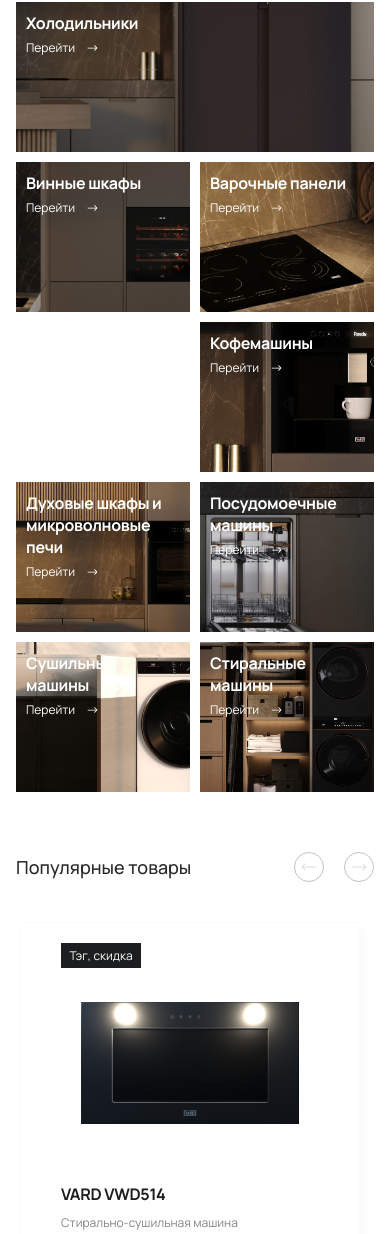
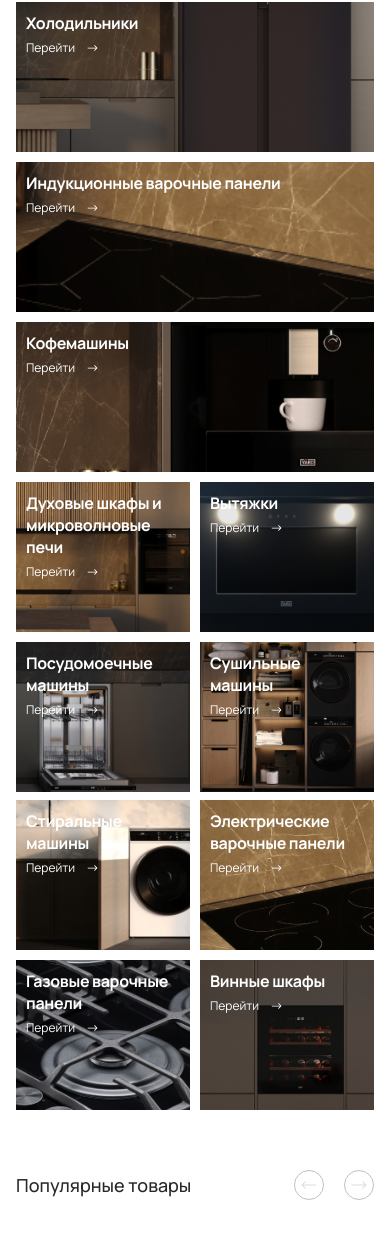
Before and after one commit to vilvionka/vard, a plain HTML site: page index.html in a window 390 px wide. Shown: the part 1075-2309 px from the top of the page. Drawn offline with nearby package versions, Linux system fonts and the light colour scheme.

Commit message:
new catalog

```diff
--- a/css/main-add.css
+++ b/css/main-add.css
@@ -6,6 +6,9 @@
   max-width: 350px;
   width: 100%;
   justify-content: space-between;
+}
+.all_equipment .container .all_equipment_box:nth-child(2), .all_equipment .container .all_equipment_box:nth-child(3) {
+  margin-top: 16px;
 }
 
 .header_top_call_link {
@@ -569,6 +572,11 @@ section.gray {
   margin: 0px;
 }
 
+.all_equipment_box_second_box {
+  width: calc(33.3% - 8px);
+}
+
+
 .all_equipment_box_second_itemBig p,
 .all_equipment_box_second_box_top_item p {
   font-style: normal;
@@ -1265,7 +1273,7 @@ section.gray {
   padding: 20px;
 }
 
-.all_equipment .all_equipment_box:nth-child(2) {
+.all_equipment .all_equipment_box:nth-child(2), .all_equipment .all_equipment_box:nth-child(3) {
   height: 200px;
 }
 
@@ -1298,15 +1306,15 @@ section.gray {
 }
 
 .all_equipment_box_second_box .all_equipment_box_second_box_top:nth-child(1) .all_equipment_box_second_box_top_item:nth-child(1) a {
-  background-image: url(/img/img/all_equipment/vinnsh.jpg);
+  background-image: url(/img/img/all_equipment/varoch.png);
 }
 
 .all_equipment_box_second_box .all_equipment_box_second_box_top:nth-child(1) .all_equipment_box_second_box_top_item:nth-child(2) a {
-  background-image: url(/img/img/all_equipment/varoch.jpg);
+  background-image: url(/img/img/all_equipment/varoch.png);
 }
 
 .all_equipment_box_second_box .all_equipment_box_second_box_top:nth-child(2) .all_equipment_box_second_box_top_item:nth-child(1) a {
-  background-image: url(/img/img/all_equipment/vityjka.jpg);
+  background-image: url(/img/img/all_equipment/kofemashi.jpg);
   background-size: 180%;
 }
 
@@ -1320,15 +1328,27 @@ section.gray {
 }
 
 .all_equipment_box .all_equipment_box_third:nth-child(1) .all_equipment_box_third_top .all_equipment_box_third_top_item:nth-child(2) {
-  background-image: url(/img/img/all_equipment/posuda.jpg);
+  background-image: url(/img/img/all_equipment/vitjajki.png);
 }
 
 .all_equipment_box .all_equipment_box_third:nth-child(2) .all_equipment_box_third_top .all_equipment_box_third_top_item:nth-child(1) {
-  background-image: url(/img/img/all_equipment/stiralka.jpg);
+  background-image: url(/img/img/all_equipment/vashing-mashina.png);
 }
 
 .all_equipment_box .all_equipment_box_third:nth-child(2) .all_equipment_box_third_top .all_equipment_box_third_top_item:nth-child(2) {
   background-image: url(/img/img/all_equipment/sushi.jpg);
+}
+.all_equipment .all_equipment_box:nth-child(3) .all_equipment_box_third:nth-child(1) .all_equipment_box_third_top .all_equipment_box_third_top_item:nth-child(1) {
+  background-image: url(/img/img/all_equipment/stiralka.jpg);
+}
+.all_equipment .all_equipment_box:nth-child(3) .all_equipment_box_third:nth-child(1) .all_equipment_box_third_top .all_equipment_box_third_top_item:nth-child(2) {
+  background-image: url(/img/img/all_equipment/electrik_panel.png);
+}
+.all_equipment .all_equipment_box:nth-child(3) .all_equipment_box_third:nth-child(2) .all_equipment_box_third_top .all_equipment_box_third_top_item:nth-child(1) {
+  background-image: url(/img/img/all_equipment/gazo-panel.png);
+}
+.all_equipment .all_equipment_box:nth-child(3) .all_equipment_box_third:nth-child(2) .all_equipment_box_third_top .all_equipment_box_third_top_item:nth-child(2) {
+  background-image: url(/img/img/all_equipment/vinish.png);
 }
 
 
@@ -1352,7 +1372,7 @@ section.gray {
 }
 
 .all_equipment_box_second_itemBig {
-  width: calc(50% - 8px);
+  width: calc(33.3% - 8px);
   height: 100%;
   background-image: none;
 }
@@ -1375,11 +1395,11 @@ section.gray {
 
 .all_equipment_box_third_top .all_equipment_box_third_top_item {
   transition: .5s;
-  background-size: 190%;
+  background-size: 100%;
 }
 
 .all_equipment_box_third_top .all_equipment_box_third_top_item:hover {
-  background-size: 210%;
+  background-size: 130%;
 }
 
 @media (max-width: 1360px) {
@@ -1457,13 +1477,13 @@ section.gray {
     justify-content: space-between;
     column-gap: 16px;
     height: 200px;
-  }
+}
 
   .all_equipment_box_second_box_top_item {
-    width: calc(50% - 8px);
-  }
-
-  .all_equipment .all_equipment_box:nth-child(2) {
+    width: 100%;
+  }
+
+  .all_equipment .all_equipment_box:nth-child(2), .all_equipment .all_equipment_box:nth-child(3) {
     height: 426px;
     flex-wrap: wrap;
   }
@@ -1471,6 +1491,10 @@ section.gray {
   .all_equipment .container .all_equipment_box:nth-child(2) {
     margin-top: 0px;
   }
+  .all_equipment .container .all_equipment_box:nth-child(2), .all_equipment .container .all_equipment_box:nth-child(3) {
+    margin-top: 0px;
+  }
+
 
   .all_equipment_box_third {
     width: 100%;
@@ -1590,10 +1614,10 @@ section.gray {
   }
 
   .all_equipment_box_second_box_top_item {
-    width: calc(50% - 8px);
-  }
-
-  .all_equipment .all_equipment_box:nth-child(2) {
+    width: 100%;
+  }
+
+  .all_equipment .all_equipment_box:nth-child(2), .all_equipment .all_equipment_box:nth-child(3) {
     height: 426px;
     flex-wrap: wrap;
   }
@@ -1766,7 +1790,7 @@ section.gray {
     border: 20px solid #fbfbfb;
   }
 
-  .all_equipment .all_equipment_box:nth-child(2) {
+  .all_equipment .all_equipment_box:nth-child(2), .all_equipment .all_equipment_box:nth-child(3) {
     flex-direction: column;
     height: 416px;
   }
@@ -1808,6 +1832,12 @@ section.gray {
     flex-direction: column;
     justify-content: space-between;
   }
+  .all_equipment .container .all_equipment_box:nth-child(2) {
+    margin-top: 8px;
+}
+ .all_equipment .container .all_equipment_box:nth-child(3) {
+  margin-top: 16px;
+}
 }
 
 @media (max-width: 600px) {
@@ -1893,7 +1923,7 @@ section.gray {
     width: calc(50% - 5px);
   }
 
-  .all_equipment .all_equipment_box:nth-child(2) {
+  .all_equipment .all_equipment_box:nth-child(2), .all_equipment .all_equipment_box:nth-child(3) {
     flex-direction: column;
     height: 310px;
   }
@@ -1969,7 +1999,7 @@ section.gray {
   }
 
   .all_equipment_box_second_box_top_item {
-    width: calc(50% - 5px);
+    width: 100%
   }
 
   .all_equipment_box_second_itemBig p,
@@ -2012,6 +2042,17 @@ section.gray {
     align-items: center;
     height: 165px;
   }
+  .all_equipment .container .all_equipment_box:nth-child(3) {
+    margin-top: 8px;
+}
+.all_equipment_box_third_top .all_equipment_box_third_top_item {
+  transition: .5s;
+  background-size: 150%;
+}
+.all_equipment_box_third_top .all_equipment_box_third_top_item:hover {
+  transition: .5s;
+  background-size: 180%;
+}
 
 }
 
--- a/index.html
+++ b/index.html
@@ -582,16 +582,7 @@
           <div class="all_equipment_box_second_box_top">
             <div class="all_equipment_box_second_box_top_item">
               <a href="#">
-                <p>Винные шкафы</p>
-                <div class="all_equipment__link">
-                  <span>Перейти</span>
-                  <div></div>
-                </div>
-              </a>
-            </div>
-            <div class="all_equipment_box_second_box_top_item">
-              <a href="#">
-                <p>Варочные панели</p>
+                <p>Индукционные варочные панели</p>
                 <div class="all_equipment__link">
                   <span>Перейти</span>
                   <div></div>
@@ -600,15 +591,6 @@
             </div>
           </div>
           <div class="all_equipment_box_second_box_top">
-            <div class="all_equipment_box_second_box_top_item">
-              <a href="#">
-                <p>Вытяжки</p>
-                <div class="all_equipment__link">
-                  <span>Перейти</span>
-                  <div></div>
-                </div>
-              </a>
-            </div>
             <div class="all_equipment_box_second_box_top_item">
               <a href="#">
                 <p>Кофемашины</p>
@@ -635,7 +617,7 @@
             </a>
 
             <a href="#" class="all_equipment_box_third_top_item">
-              <p>Посудомоечные машины</p>
+              <p>Вытяжки</p>
               <div class="all_equipment__link">
                 <span>Перейти</span>
                 <div></div>
@@ -646,7 +628,7 @@
         <div class="all_equipment_box_third">
           <div class="all_equipment_box_third_top">
             <a href="#" class="all_equipment_box_third_top_item">
-              <p>Сушильные машины</p>
+              <p>Посудомоечные машины</p>
               <div class="all_equipment__link">
                 <span>Перейти</span>
                 <div></div>
@@ -654,7 +636,48 @@
             </a>
 
             <a href="#" class="all_equipment_box_third_top_item">
-              <p>Стиральные машины</p>
+              <p>Сушильные машины</p>
+              <div class="all_equipment__link">
+                <span>Перейти</span>
+                <div></div>
+              </div>
+            </a>
+          </div>
+        </div>
+      </div>
+      <div class="all_equipment_box">
+        <div class="all_equipment_box_third">
+          <div class="all_equipment_box_third_top">
+            <a href="#" class="all_equipment_box_third_top_item">
+              <p>Стиральные
+                машины</p>
+              <div class="all_equipment__link">
+                <span>Перейти</span>
+                <div></div>
+              </div>
+            </a>
+
+            <a href="#" class="all_equipment_box_third_top_item">
+              <p>Электрические варочные панели</p>
+              <div class="all_equipment__link">
+                <span>Перейти</span>
+                <div></div>
+              </div>
+            </a>
+          </div>
+        </div>
+        <div class="all_equipment_box_third">
+          <div class="all_equipment_box_third_top">
+            <a href="#" class="all_equipment_box_third_top_item">
+              <p>Газовые варочные панели</p>
+              <div class="all_equipment__link">
+                <span>Перейти</span>
+                <div></div>
+              </div>
+            </a>
+
+            <a href="#" class="all_equipment_box_third_top_item">
+              <p>Винные шкафы</p>
               <div class="all_equipment__link">
                 <span>Перейти</span>
                 <div></div>
```
Also changed, not shown: img/img/all_equipment/Rectangle 18.png (added), img/img/all_equipment/electrik_panel.png (added), img/img/all_equipment/gazo-panel.png (added), img/img/all_equipment/varoch.jpg (deleted), img/img/all_equipment/varoch.png (added), img/img/all_equipment/vashing-mashina.png (added), img/img/all_equipment/vinish.png (added), img/img/all_equipment/vinnsh.jpg (deleted), img/img/all_equipment/vitjajki.png (added).
